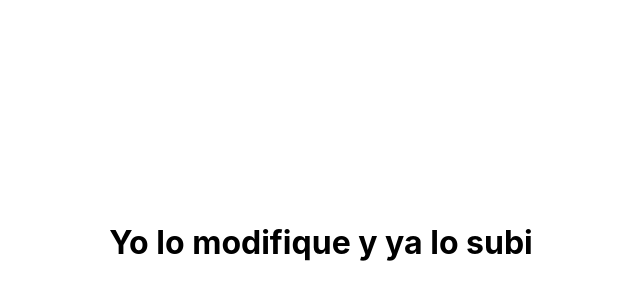
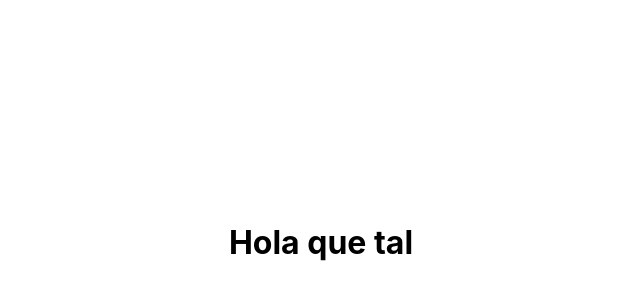
Before and after one commit to OrinSamPerez/gys-sistema, a Next.js app: page / in a window 1280 px wide. Shown: the part 158-458 px from the top of the page, without its empty margins (319-959 px from the left). Built offline with nearby package versions, Linux system fonts and the light colour scheme.

Commit message:
Update index.js

```diff
--- a/pages/index.js
+++ b/pages/index.js
@@ -11,7 +11,7 @@ export default function Home() {
         </Head>
 
         <main className={styles.main}>
-          <h1>Yo lo modifique y ya lo subi</h1>
+          <h1>Hola que tal</h1>
         </main>
       </div>
     </>
```
